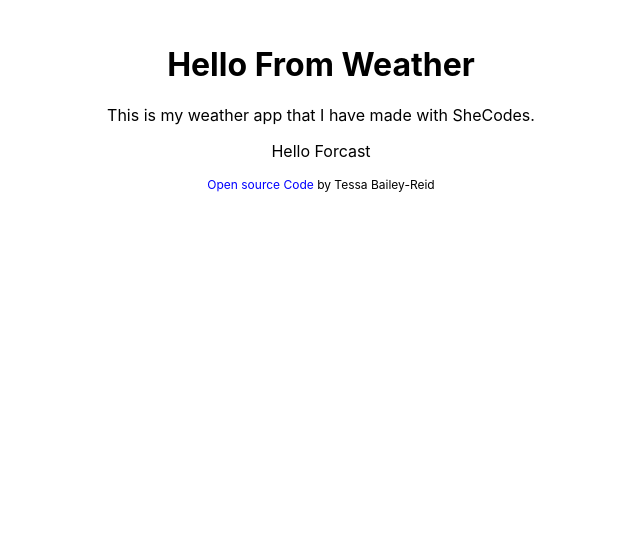
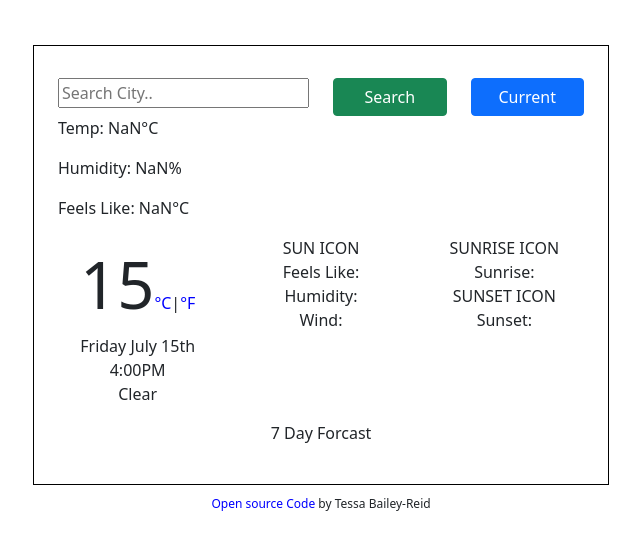
Before and after one commit to TessBReid/Weather-app-react, a React (Create React App) app: page / in a window 1280 px wide. Shown: the top 550 px of the page, without its empty margins (319-959 px from the left). Built offline with nearby package versions, Linux system fonts and the light colour scheme.

Commit message:
Adding function search
Adding function to be able to search location. Need to figure out how to add the search to another page.

```diff
--- a/package.json
+++ b/package.json
@@ -6,6 +6,8 @@
     "@testing-library/jest-dom": "^5.16.4",
     "@testing-library/react": "^13.3.0",
     "@testing-library/user-event": "^13.5.0",
+    "axios": "^0.27.2",
+    "bootstrap": "^5.1.3",
     "react": "^18.2.0",
     "react-dom": "^18.2.0",
     "react-scripts": "5.0.1",
--- a/src/App.css
+++ b/src/App.css
@@ -1,5 +1,4 @@
 .App {
-  text-align: center;
   max-width: 600px;
   margin: 45px auto;
 }
@@ -12,4 +11,5 @@
 .App footer {
   font-size: 12px;
   margin: 10px;
+  text-align: center;
 }
--- a/src/App.js
+++ b/src/App.js
@@ -4,6 +4,7 @@ import Weather from "./Weather";
 function App() {
   return (
     <div className="App">
+      <div className="container">
         <header className="App-header">
           <Weather />
         </header>
@@ -18,6 +19,7 @@ function App() {
           by Tessa Bailey-Reid
         </footer>
       </div>
+    </div>
   );
 }
 
--- /dev/null
+++ b/src/DailyWeather.css
@@ -0,0 +1,8 @@
+.DailyWeather {
+  text-align: center;
+  margin: 15px auto;
+}
+
+.temp {
+  font-size: 65px;
+}
--- /dev/null
+++ b/src/DailyWeather.js
@@ -0,0 +1,41 @@
+import React from "react";
+
+import "./DailyWeather.css";
+
+export default function DailyWeather() {
+  return (
+    <div className="DailyWeather">
+      <div className="row">
+        <div className="col-4">
+          <div className="today-temperature">
+            <span className="temp">15</span>
+            <span className="units">
+              <a href="/" className="celcius">
+                °C
+              </a>
+              |
+              <a href="/" className="fahrenheit">
+                °F
+              </a>
+            </span>
+          </div>
+          <div className="today-date">Friday July 15th</div>
+          <div className="current-time">4:00PM</div>
+          <div className="weather-description">Clear</div>
+        </div>
+        <div className="col-4">
+          <div className="day-icon">SUN ICON</div>
+          <div className="day-info">Feels Like:</div>
+          <div className="humidity">Humidity:</div>
+          <div className="wind">Wind:</div>
+        </div>
+        <div className="col-4">
+          <div className="sun">SUNRISE ICON</div>
+          <div className="sunrise-time">Sunrise:</div>
+          <div className="sun">SUNSET ICON</div>
+          <div className="sunset-time">Sunset:</div>
+        </div>
+      </div>
+    </div>
+  );
+}
--- a/src/Forcast.css
+++ b/src/Forcast.css
@@ -0,0 +1,4 @@
+.Forcast p {
+  text-align: center;
+  margin: 15px auto;
+}
--- a/src/Forcast.js
+++ b/src/Forcast.js
@@ -5,7 +5,7 @@ import "./Forcast.css";
 export default function Forcast() {
   return (
     <div className="Forcast">
-      <p>Hello Forcast</p>
+      <p> 7 Day Forcast</p>
     </div>
   );
 }
--- a/src/Weather.css
+++ b/src/Weather.css
@@ -0,0 +1,8 @@
+.Weather h1 {
+  font-size: 55px;
+}
+
+.Weather {
+  border: solid 1px black;
+  padding: 24px;
+}
--- a/src/Weather.js
+++ b/src/Weather.js
@@ -1,14 +1,74 @@
-import React from "react";
+import React, { useState } from "react";
+import DailyWeather from "./DailyWeather";
 import Forcast from "./Forcast";
+import axios from "axios";
 
 import "./Weather.css";
 
 export default function Weather() {
+  const [city, setCity] = useState("");
+  const [daily, setDaily] = useState({});
+
+  function showTemperature(response) {
+    setDaily({
+      temperature: response.data.main.temp,
+      humidity: response.data.main.humidity,
+      feelsLike: response.data.main.feels_like,
+      location: response.data.name,
+    });
+  }
+
+  function handleSubmit(event) {
+    event.preventDefault();
+    let apiKey = `b1075effe9bc0e836b23229ae5c92544`;
+    let units = `metric`;
+    let apiUrl = `https://api.openweathermap.org/data/2.5/weather?q=${city}&appid=${apiKey}&units=${units}`;
+    axios.get(apiUrl).then(showTemperature);
+  }
+
+  function updateCity(event) {
+    setCity(event.target.value);
+  }
+
   return (
     <div className="Weather">
-      <h1>Hello From Weather</h1>
-      <p>This is my weather app that I have made with SheCodes.</p>
-      <Forcast />
+      <div className="transparent-box">
+        <div className="weather-app">
+          <h1>{daily.location}</h1>
+          <form className="search-bar" onSubmit={handleSubmit}>
+            <div className="row">
+              <div className="col-6">
+                <input
+                  type="search"
+                  placeholder="Search City.."
+                  onChange={updateCity}
+                  className="w-100"
+                />
+              </div>
+              <div className="col-3">
+                <input
+                  type="submit"
+                  value="Search"
+                  className="btn btn-success w-100"
+                />
+              </div>
+              <div className="col-3">
+                <input
+                  type="submit"
+                  value="Current"
+                  className="btn btn-primary w-100"
+                />
+              </div>
+            </div>
+          </form>
+          <p>Temp: {Math.round(daily.temperature)}°C</p>
+          <p>Humidity: {Math.round(daily.humidity)}%</p>
+          <p>Feels Like: {Math.round(daily.feelsLike)}°C</p>
+        </div>
+
+        <DailyWeather />
+        <Forcast />
+      </div>
     </div>
   );
 }
--- a/src/index.js
+++ b/src/index.js
@@ -3,6 +3,7 @@ import ReactDOM from "react-dom/client";
 import "./index.css";
 import App from "./App";
 import reportWebVitals from "./reportWebVitals";
+import "bootstrap/dist/css/bootstrap.css";
 
 const root = ReactDOM.createRoot(document.getElementById("root"));
 root.render(
```
Also changed, not shown: 1 other file (tests, documents, lock files or other folders). Lines whose indentation alone changed are shown as unchanged.
